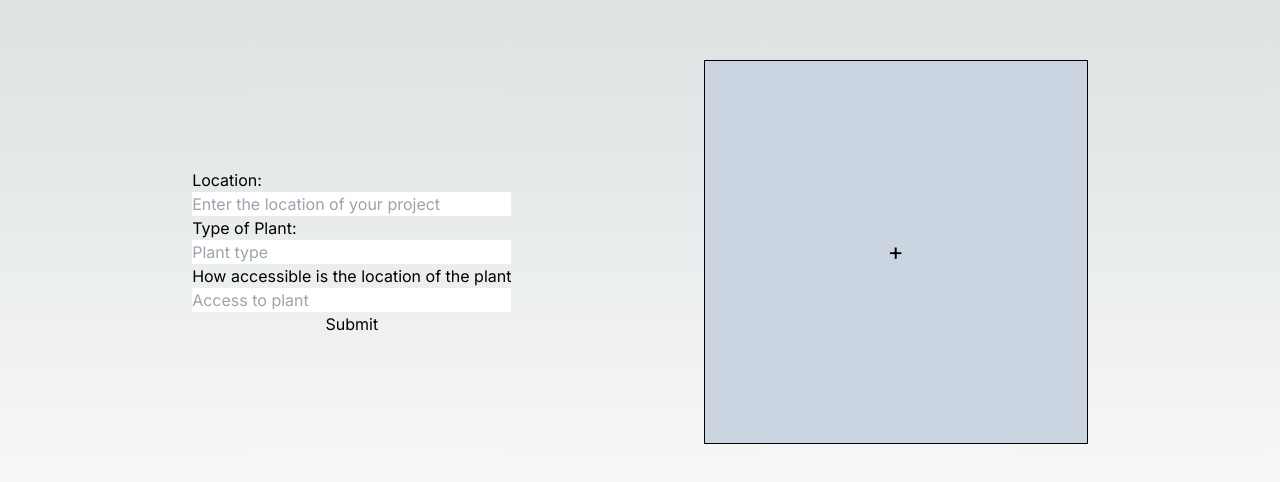
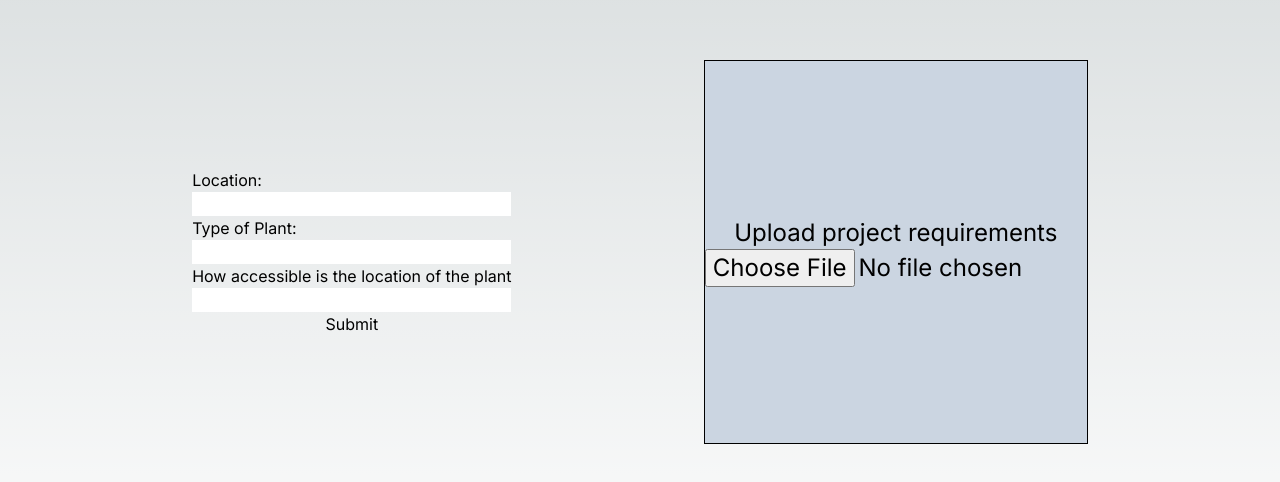
Before and after one commit to phm-2024/harakeke-hack, a Next.js app: page / in a window 1280 px wide. Shown: the part 148-630 px from the top of the page. Built offline with nearby package versions, Linux system fonts and the light colour scheme.

Commit message:
make file input

```diff
--- a/app/page.tsx
+++ b/app/page.tsx
@@ -1,5 +1,3 @@
-import Image from 'next/image'
-
 export default function Home() {
   return (
     <main className="flex min-h-screen flex-row items-center justify-around p-24">
@@ -9,10 +7,15 @@
           type="text"
           name="location"
           id="location"
-          placeholder="Enter the location of your project"
+          // placeholder="Enter the location of your project"
         />
         <label htmlFor="type">Type of Plant: </label>
-        <input type="text" name="type" id="type" placeholder="Plant type" />
+        <input
+          type="text"
+          name="type"
+          id="type"
+          // placeholder="Plant type"
+        />
         <label htmlFor="accessibility">
           How accessible is the location of the plant
         </label>
@@ -20,12 +23,18 @@
           type="text"
           name="accessibility"
           id="accessibility"
-          placeholder="Access to plant"
+          // placeholder="Access to plant"
         />
         <button type="submit">Submit</button>
       </form>
       <div className="flex flex-col justify-center border border-2px border-black bg-slate-300 h-96 w-96 text-center text-2xl">
-        <p>+</p>
+        <label htmlFor="requirements">Upload project requirements</label>
+        <input
+          className="flex flex-col justify-center items-center"
+          type="file"
+          name="requirements"
+          id="requirements"
+        />
       </div>
     </main>
   )
```
